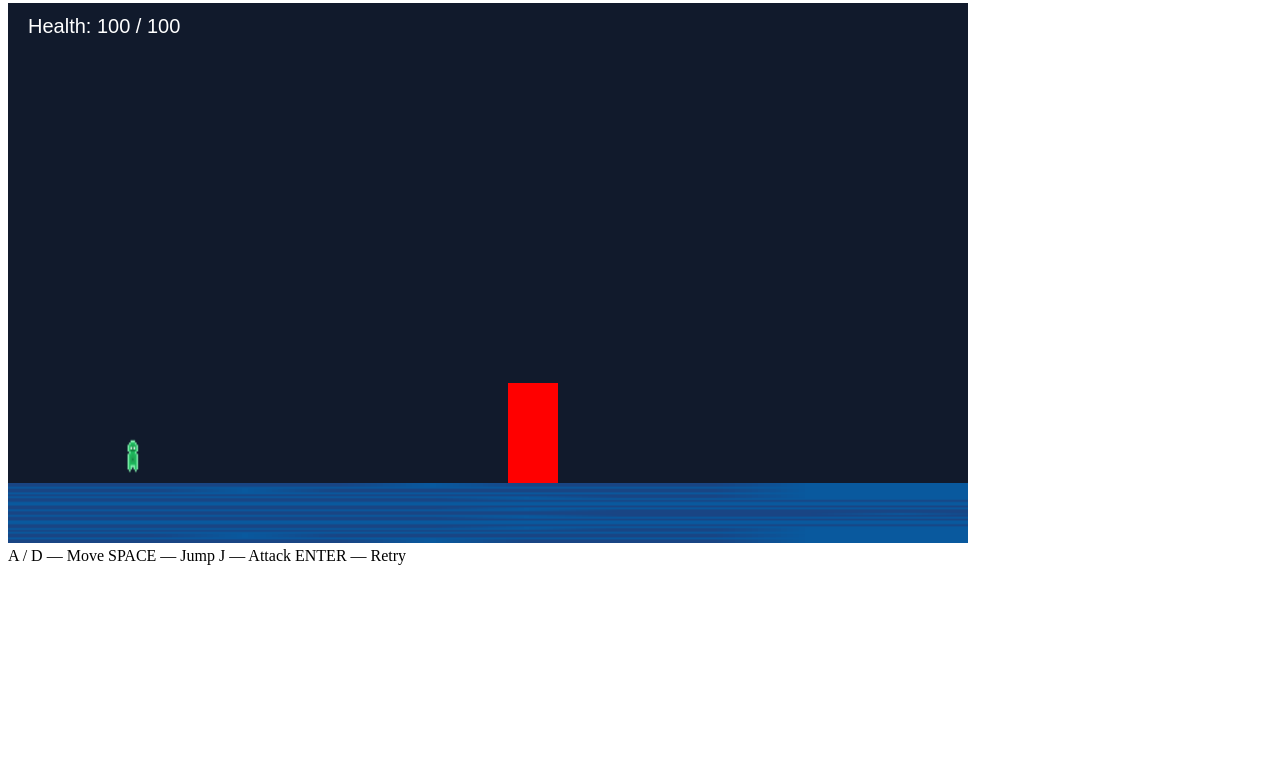
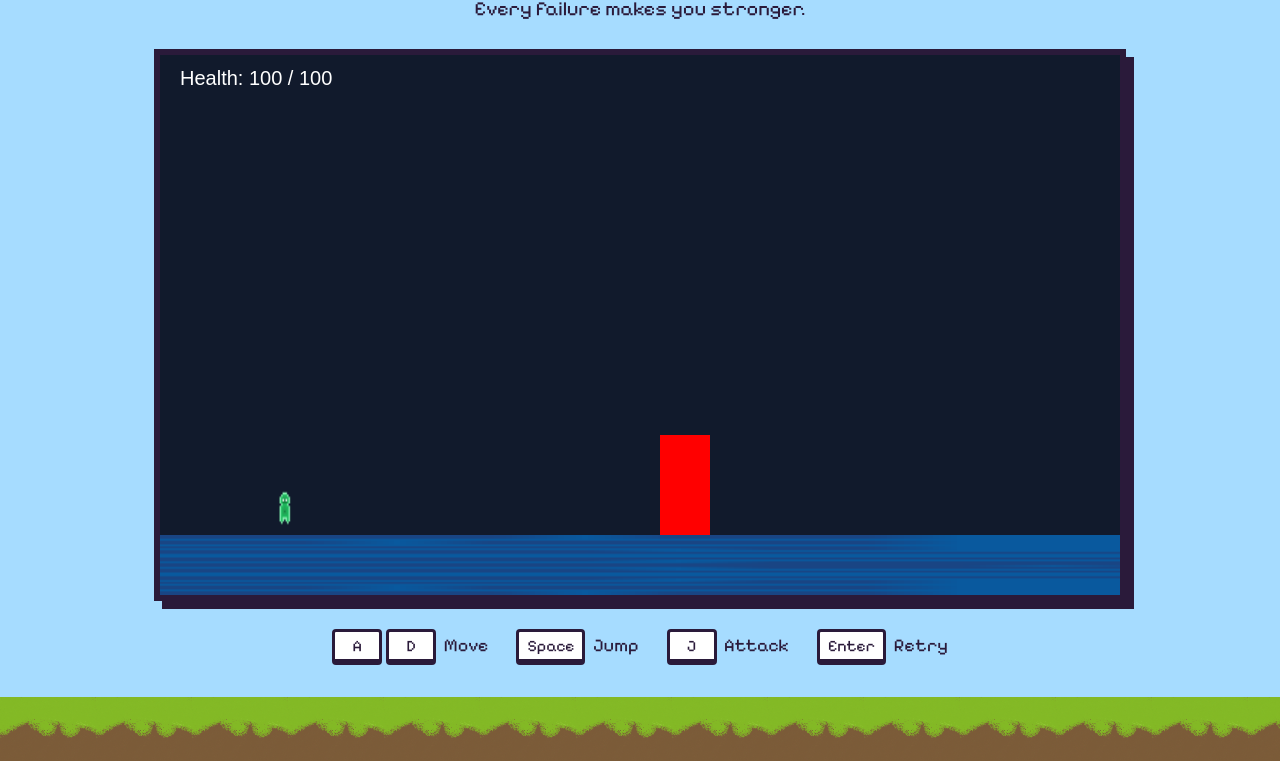
Before and after one commit to santiagoemilio73/OneMoreTry, a plain HTML site: page jame-gam-nov-14-danny/index.html in a window 1280 px wide. Shown: the part 111-872 px from the top of the page. Before the commit the page ends 800 px from the top, so only its background shows below. Drawn offline with Linux system fonts and the light colour scheme.

Commit message:
Style the game page

```diff
--- a/jame-gam-nov-14-danny/index.html
+++ b/jame-gam-nov-14-danny/index.html
@@ -6,6 +6,8 @@
     <meta name="viewport" content="width=device-width, initial-scale=1.0">
     <title>One More Try</title>
     <link rel="stylesheet" href="style.css">
+    <link rel="preconnect" href="https://fonts.googleapis.com">
+    <link href="https://fonts.googleapis.com/css2?family=Pixelify+Sans:wght@400;700&display=swap" rel="stylesheet">
 </head>
 <body>
 
@@ -13,15 +15,19 @@
         <h1>ONE MORE TRY</h1>
         <p class="subtitle">Every failure makes you stronger.</p>
 
-        <canvas id="game" width="960" height="540"></canvas>
+        <div class="screen">
+            <canvas id="game" width="960" height="540"></canvas>
+        </div>
 
         <div class="controls">
-            <span>A / D — Move</span>
-            <span>SPACE — Jump</span>
-            <span>J — Attack</span>
-            <span>ENTER — Retry</span>
+            <span><kbd>A</kbd><kbd>D</kbd> Move</span>
+            <span><kbd>Space</kbd> Jump</span>
+            <span><kbd>J</kbd> Attack</span>
+            <span><kbd>Enter</kbd> Retry</span>
         </div>
     </main>
+
+    <div class="ground"></div>
 
     <script src="game.js"></script>
 </body>
--- a/jame-gam-nov-14-danny/style.css
+++ b/jame-gam-nov-14-danny/style.css
@@ -0,0 +1,85 @@
+body {
+    margin: 0;
+    min-height: 100vh;
+    display: flex;
+    flex-direction: column;
+    align-items: center;
+    background-color: #a6dcff;
+    color: #2a1a3a;
+    font-family: "Pixelify Sans", "Trebuchet MS", sans-serif;
+}
+
+.game-container {
+    width: 100%;
+    max-width: 1020px;
+    padding: 32px 16px 0;
+    box-sizing: border-box;
+    display: flex;
+    flex-direction: column;
+    align-items: center;
+    flex: 1;
+}
+
+h1 {
+    margin: 0;
+    font-size: 64px;
+    font-weight: 700;
+    letter-spacing: 2px;
+    line-height: 1;
+    text-shadow: 4px 4px 0 #8fdc4e;
+}
+
+.subtitle {
+    margin: 12px 0 28px;
+    font-size: 20px;
+}
+
+.screen {
+    width: 100%;
+    max-width: 972px;
+    box-sizing: border-box;
+    border: 6px solid #2a1a3a;
+    box-shadow: 8px 8px 0 #2a1a3a;
+    background-color: #8fd3ff;
+}
+
+canvas {
+    display: block;
+    width: 100%;
+    height: auto;
+    image-rendering: pixelated;
+}
+
+.controls {
+    display: flex;
+    flex-wrap: wrap;
+    justify-content: center;
+    gap: 12px 28px;
+    margin-top: 28px;
+    font-size: 18px;
+}
+
+kbd {
+    display: inline-block;
+    min-width: 28px;
+    padding: 4px 8px;
+    margin-right: 4px;
+    font-family: inherit;
+    font-size: 16px;
+    text-align: center;
+    color: #2a1a3a;
+    background-color: #ffffff;
+    border: 3px solid #2a1a3a;
+    border-bottom-width: 6px;
+    border-radius: 4px;
+}
+
+.ground {
+    width: 100%;
+    height: 64px;
+    margin-top: 32px;
+    background-image: url("assets/backround/Drawing.png");
+    background-repeat: repeat-x;
+    background-size: 96px 96px;
+    image-rendering: pixelated;
+}
```
